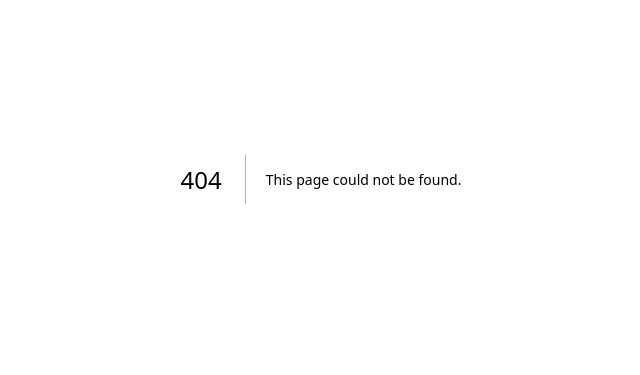
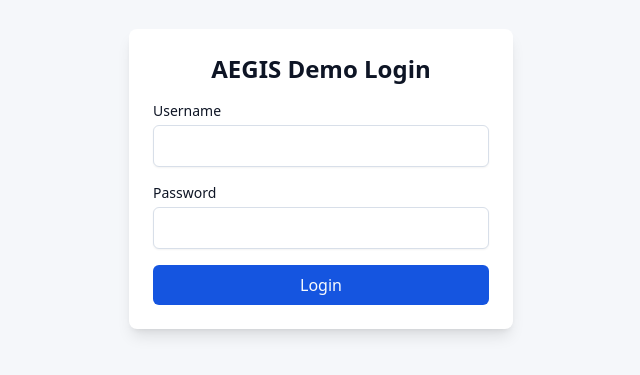
Before and after one commit to paranjaysoni/BHARAT-NERVES, a Next.js app in the folder frontend/: page /login in a window 1280 px wide. Before the commit this address had no page. Shown: the part 221-596 px from the top of the page, without its empty margins (319-959 px from the left). Built offline with nearby package versions, Linux system fonts and the light colour scheme.

Commit message:
Added Authentication through .env

```diff
--- /dev/null
+++ b/frontend/src/app/api/auth/login/route.ts
@@ -0,0 +1,26 @@
+import { NextResponse } from 'next/server';
+
+export async function POST(request: Request) {
+  try {
+    const { username, password } = await request.json();
+    const DEMO_USERNAME = process.env.DEMO_AUTH_USERNAME;
+    const DEMO_PASSWORD = process.env.DEMO_AUTH_PASSWORD;
+    if (!DEMO_USERNAME || !DEMO_PASSWORD) {
+      return NextResponse.json({ error: 'Demo credentials not configured' }, { status: 500 });
+    }
+    if (username === DEMO_USERNAME && password === DEMO_PASSWORD) {
+      const response = NextResponse.json({ success: true });
+      response.cookies.set('demo-auth', 'authenticated', {
+        httpOnly: true,
+        secure: process.env.NODE_ENV === 'production',
+        sameSite: 'lax',
+        path: '/',
+        maxAge: 60 * 60 * 24 * 7, // 1 week
+      });
+      return response;
+    }
+    return NextResponse.json({ error: 'Invalid credentials' }, { status: 401 });
+  } catch (e) {
+    return NextResponse.json({ error: 'Bad request' }, { status: 400 });
+  }
+}
--- /dev/null
+++ b/frontend/src/app/api/auth/logout/route.ts
@@ -0,0 +1,15 @@
+import { NextResponse } from 'next/server';
+import type { NextRequest } from 'next/server';
+
+export async function POST(request: NextRequest) {
+  const response = NextResponse.json({ success: true });
+  // Clear the httpOnly demo-auth cookie
+  response.cookies.set('demo-auth', '', {
+    httpOnly: true,
+    secure: process.env.NODE_ENV === 'production',
+    sameSite: 'lax',
+    maxAge: 0,
+    path: '/',
+  });
+  return response;
+}
--- /dev/null
+++ b/frontend/src/app/login/page.tsx
@@ -0,0 +1,68 @@
+"use client";
+import { useState } from 'react';
+import { useRouter } from 'next/navigation';
+
+export default function LoginPage() {
+  const [username, setUsername] = useState('');
+  const [password, setPassword] = useState('');
+  const [error, setError] = useState('');
+  const router = useRouter();
+
+  const handleSubmit = async (e: React.FormEvent) => {
+    e.preventDefault();
+    setError('');
+    try {
+      const res = await fetch('/api/auth/login', {
+        method: 'POST',
+        headers: { 'Content-Type': 'application/json' },
+        body: JSON.stringify({ username, password }),
+      });
+      if (!res.ok) {
+        const data = await res.json();
+        setError(data.error || 'Login failed');
+        return;
+      }
+      // redirect to control room after successful login
+      router.push('/control-room');
+    } catch (err) {
+      setError('Network error');
+    }
+  };
+
+  return (
+    <div className="flex min-h-screen items-center justify-center bg-background p-4">
+      <form onSubmit={handleSubmit} className="w-full max-w-sm space-y-4 rounded-lg bg-card p-6 shadow-lg">
+        <h1 className="text-2xl font-bold text-foreground text-center">AEGIS Demo Login</h1>
+        {error && <p className="text-sm text-destructive text-center">{error}</p>}
+        <div>
+          <label htmlFor="username" className="block text-sm font-medium text-foreground">Username</label>
+          <input
+            id="username"
+            type="text"
+            required
+            value={username}
+            onChange={(e) => setUsername(e.target.value)}
+            className="mt-1 block w-full rounded-md border border-input bg-input px-3 py-2 text-foreground shadow-sm focus:border-primary focus:outline-none"
+          />
+        </div>
+        <div>
+          <label htmlFor="password" className="block text-sm font-medium text-foreground">Password</label>
+          <input
+            id="password"
+            type="password"
+            required
+            value={password}
+            onChange={(e) => setPassword(e.target.value)}
+            className="mt-1 block w-full rounded-md border border-input bg-input px-3 py-2 text-foreground shadow-sm focus:border-primary focus:outline-none"
+          />
+        </div>
+        <button
+          type="submit"
+          className="w-full rounded-md bg-primary px-4 py-2 font-medium text-primary-foreground hover:bg-primary/90"
+        >
+          Login
+        </button>
+      </form>
+    </div>
+  );
+}
--- a/frontend/src/components/landing/LandingNavbar.tsx
+++ b/frontend/src/components/landing/LandingNavbar.tsx
@@ -117,11 +117,11 @@ export function LandingNavbar() {
           </button>
 
           <Link
-            href="/control-room"
-            className="hidden text-sm font-medium text-muted-foreground transition-colors hover:text-foreground sm:inline-flex items-center gap-1.5 h-9 px-3 rounded-md hover:bg-secondary"
-          >
-            Login
-          </Link>
+          href="/login"
+          className="hidden text-sm font-medium text-muted-foreground transition-colors hover:text-foreground sm:inline-flex items-center gap-1.5 h-9 px-3 rounded-md hover:bg-secondary"
+        >
+          Login
+        </Link>
           <a
             href="#cta"
             onClick={(e) => handleAnchorClick(e, "#cta")}
--- a/frontend/src/components/layout/Topbar.tsx
+++ b/frontend/src/components/layout/Topbar.tsx
@@ -3,11 +3,13 @@
 import { Bell, ChevronDown } from "lucide-react";
 import { usePathname } from "next/navigation";
 import { ThemeToggle } from "@/components/layout/ThemeToggle";
+import { useRouter } from "next/navigation";
 import { GlobalSimulationIndicator } from "@/components/layout/GlobalSimulationIndicator";
 import { alerts, currentUser, selectedCorridor, settings } from "@/data";
 
 export function Topbar() {
   const pathname = usePathname();
+  const router = useRouter();
   const isControlRoom = pathname === "/control-room";
   const isScenarioSimulator = pathname === "/scenario-simulator";
   const isTradeSentinel = pathname === "/trade-sentinel";
@@ -241,6 +243,18 @@ export function Topbar() {
             </div>
 
             <ThemeToggle />
+            {/* Logout button for authenticated pages */}
+            {pathname !== '/' && pathname !== '/login' && (
+              <button
+                onClick={async () => {
+                  await fetch('/api/auth/logout', { method: 'POST' });
+                  router.push('/login');
+                }}
+                className="btn btn-primary ml-2"
+              >
+                Logout
+              </button>
+            )}
           </div>
         </div>
       </header>
--- a/frontend/src/components/scenario/ScenarioSimulatorDashboard.tsx
+++ b/frontend/src/components/scenario/ScenarioSimulatorDashboard.tsx
@@ -136,7 +136,8 @@ export function ScenarioSimulatorDashboard() {
   );
 
   // Sync if we navigate back and there's an active scenario
-  useEffect(() => {
+  // eslint-disable-next-line react-hooks/set-state-in-effect
+useEffect(() => {
     if (store.activeScenarioId && store.activeScenarioId !== selectedScenarioId) {
       setSelectedScenarioId(store.activeScenarioId);
     }
@@ -149,6 +150,7 @@ export function ScenarioSimulatorDashboard() {
   const [scenariosLoading, setScenariosLoading] = useState(true);
   const [scenariosError, setScenariosError] = useState<string | null>(null);
 
+  // eslint-disable-next-line react-hooks/set-state-in-effect
   useEffect(() => {
     getScenarios()
       .then((data) => {
--- a/frontend/src/hooks/use-simulation-store.ts
+++ b/frontend/src/hooks/use-simulation-store.ts
@@ -8,7 +8,8 @@ export function useSimulationStore(): SimulationStore {
   const [state, setState] = useState<SimulationStore>(INITIAL_STATE);
   const [mounted, setMounted] = useState(false);
 
-  useEffect(() => {
+  // eslint-disable-next-line react-hooks/set-state-in-effect
+useEffect(() => {
     setMounted(true);
     setState(getStore()); // Catch up to persisted state
     const unsub = subscribeToStore(() => setState(getStore()));
```
Also changed, not shown: frontend/src/middleware.ts (added, +42 -0 lines), 2 other files (tests, documents, lock files or other folders). Lines whose indentation alone changed are shown as unchanged.
